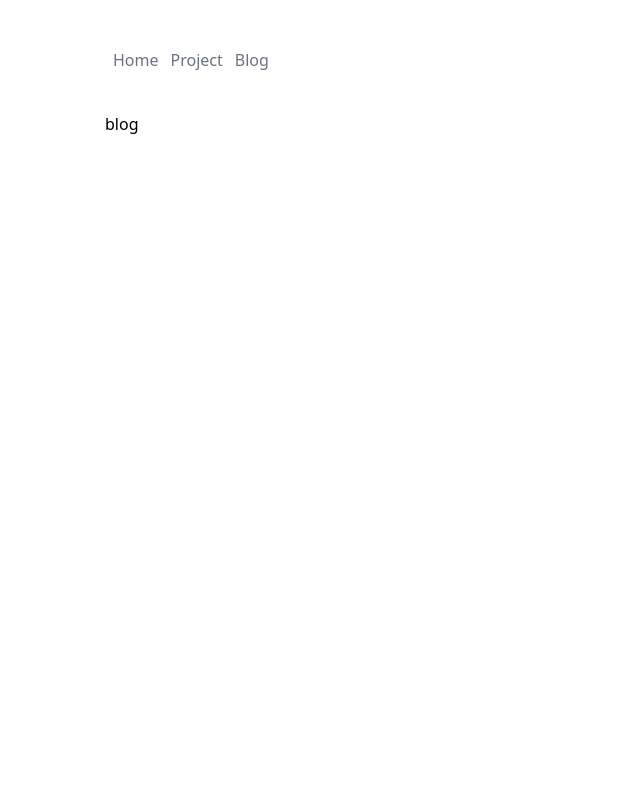
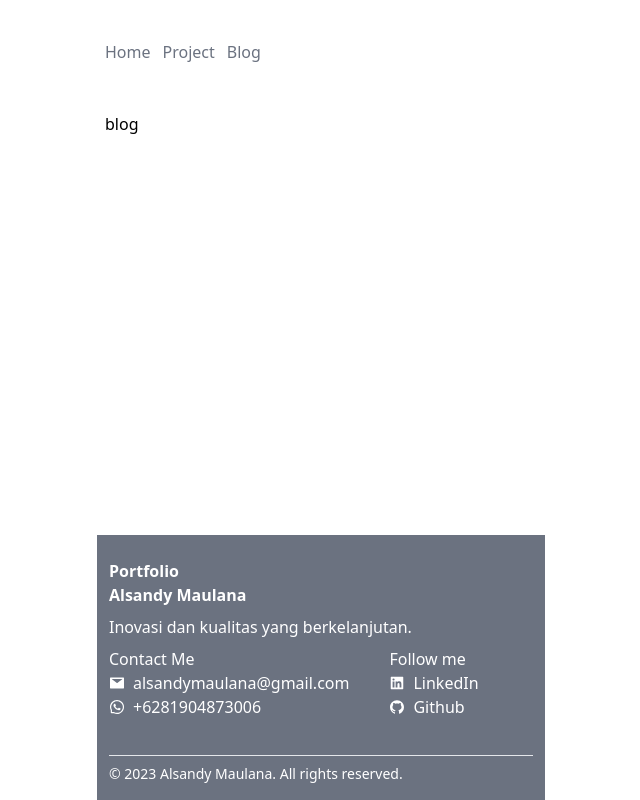
Before and after one commit to marsmallowz/portfolio-app, a Next.js app: page /blogs in a window 1280 px wide. Shown: the whole page, without its empty margins (319-959 px from the left). Built offline with nearby package versions, Linux system fonts and the light colour scheme.

Commit message:
update layout

```diff
--- a/app/layout.tsx
+++ b/app/layout.tsx
@@ -1,5 +1,6 @@
 import Navbar from "@/components/Navbar";
 import "./globals.css";
+import Footer from "@/components/Footer";
 
 export const metadata = {
   title: "Alsandy Maulana",
@@ -22,9 +23,10 @@ export default function RootLayout({
   return (
     <html lang="en">
       <body>
-        <main className="flex flex-col p-2  max-w-md mx-auto">
+        <main className="flex flex-col max-w-screen min-h-screen mx-auto sm:max-w-md ">
           <Navbar />
-          {children}
+          <div className="flex-grow p-2">{children}</div>
+          <Footer />
         </main>
       </body>
     </html>
```
